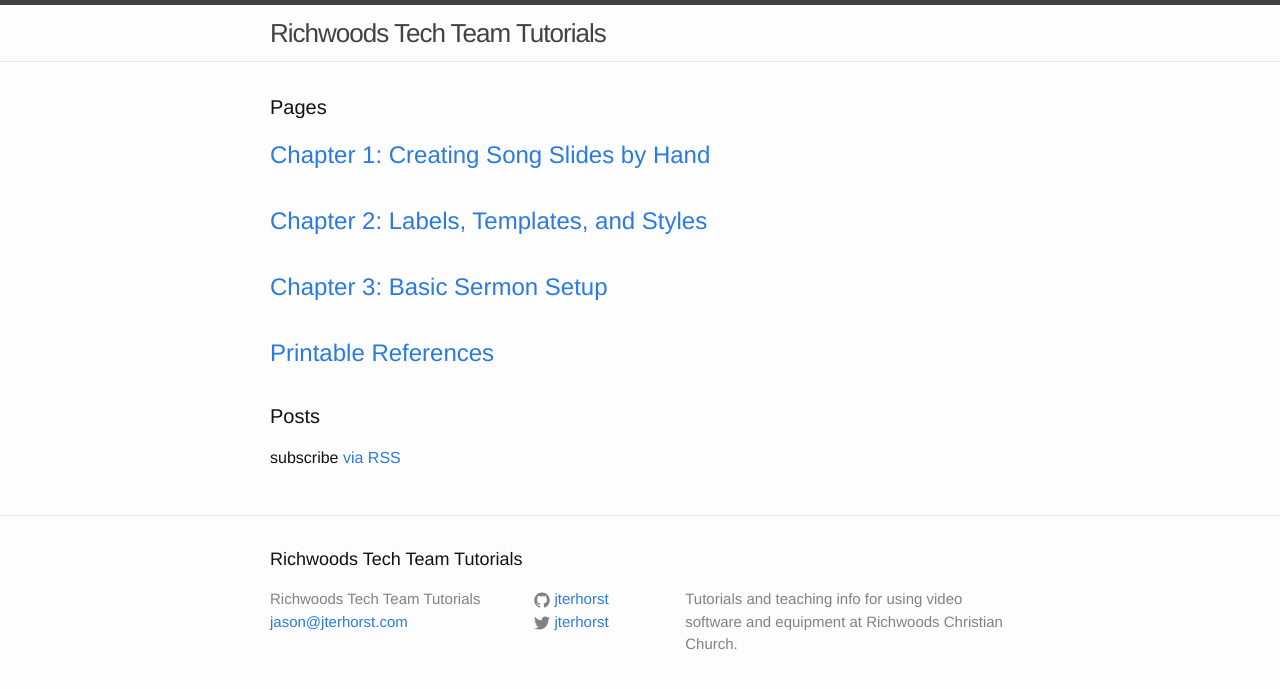
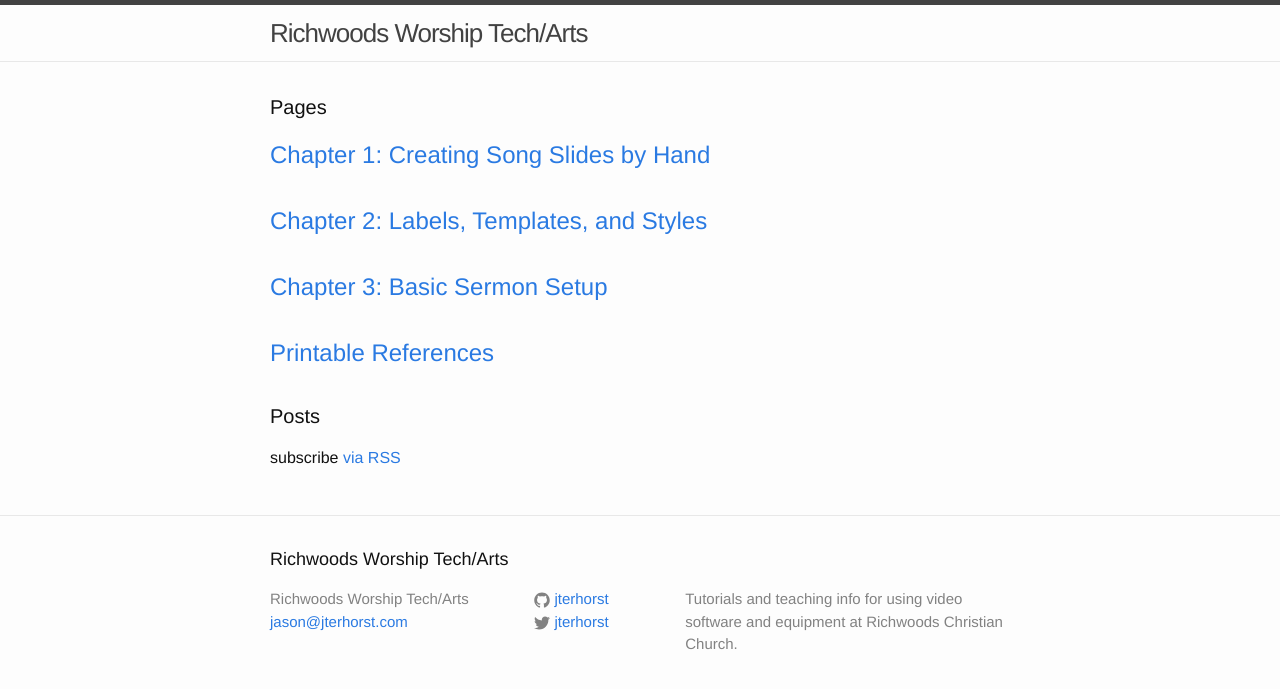
Before and after one commit to richwoods/tutorials, a Jekyll site: the page built from index.html, in a window 1280 px wide. Shown: the top 689 px of the page. Built offline with Jekyll 4.4.1, drawn with Linux system fonts in a browser that asks for light colours.

Commit message:
Updating config

```diff
--- a/_config.yml
+++ b/_config.yml
@@ -6,7 +6,7 @@
 # 'jekyll serve'. If you change this file, please restart the server process.
 
 # Site settings
-title: Richwoods Tech Team Tutorials
+title: Richwoods Worship Tech/Arts
 email: jason@jterhorst.com
 description: > # this means to ignore newlines until "baseurl:"
   Tutorials and teaching info for using video software and equipment at Richwoods Christian Church.
```
